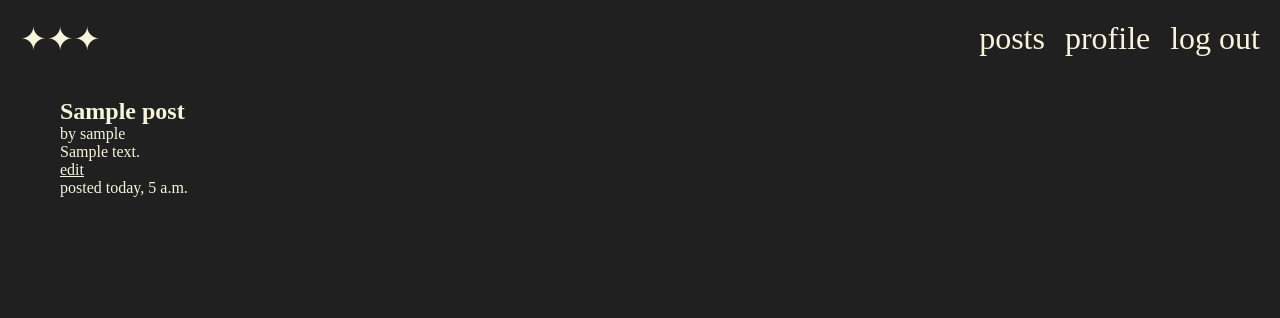
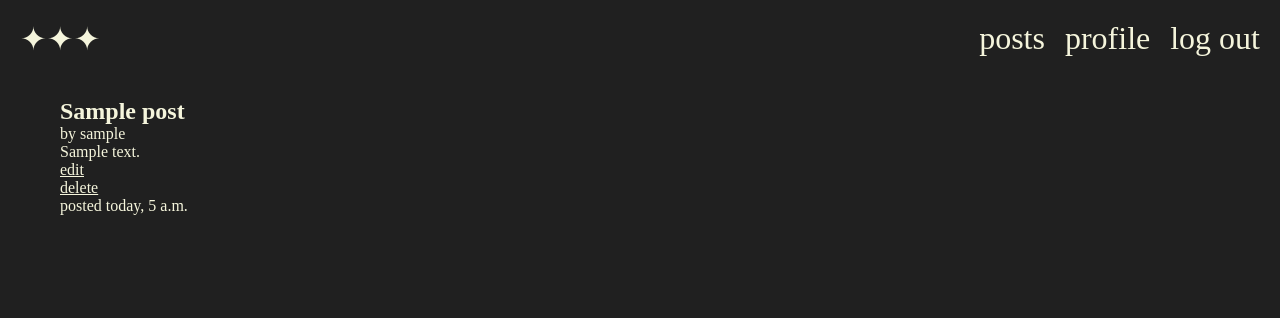
Before and after one commit to 88elodie/django-forum, a Django app: page /posts/1/ in a window 1280 px wide. Shown: the top 318 px of the page. Run offline with Django 4.2, Linux system fonts and the light colour scheme; a user stored in the database is signed in; tables that the repository leaves empty hold one stand-in row (values such as "Sample post"); style sheets or scripts are compiled from the project's sources; some libraries are stand-ins or nearby versions; some web fonts are replaced.

Commit message:
delete posts
only posts user has created

```diff
--- a/posts/templates/single_post.html
+++ b/posts/templates/single_post.html
@@ -10,6 +10,7 @@
     <p>{{post.body}}</p>
     {% if post.author.id == request.user.id %}
     <a href="{% url 'edit-post' post.id %}">edit</a><br>
+    <a href="{% url 'delete-post' post.id %}">delete</a><br>
     {% endif %}
     <!-- 'posted' time different formats depending on context -->
     {% now "w" as day %}
--- a/posts/urls.py
+++ b/posts/urls.py
@@ -6,4 +6,5 @@ urlpatterns = [
     path('create/', views.CreatePost, name='create-posts'),
     path('<int:pk>/', views.SinglePost, name='single-post'),
     path('edit/<int:pk>/', views.EditPost, name='edit-post'),
+    path('delete/<int:pk>/', views.DeletePost, name='delete-post'),
 ]
--- a/posts/views.py
+++ b/posts/views.py
@@ -57,3 +57,14 @@ def EditPost(request, pk):
         else:
             messages.error(request, 'please correct the following errors')
     return render(request, "post_form.html", context={"form": post_form})
+
+def DeletePost(request, pk):
+    post = get_object_or_404(Post, id=pk)
+
+    if post.author_id != request.user.id:
+        messages.info(request, 'you are not allowed to delete this post')
+        return redirect('posts')
+    else:
+        post.delete()
+        messages.success(request, 'your post has been deleted successfully.')
+        return redirect('posts')
```
